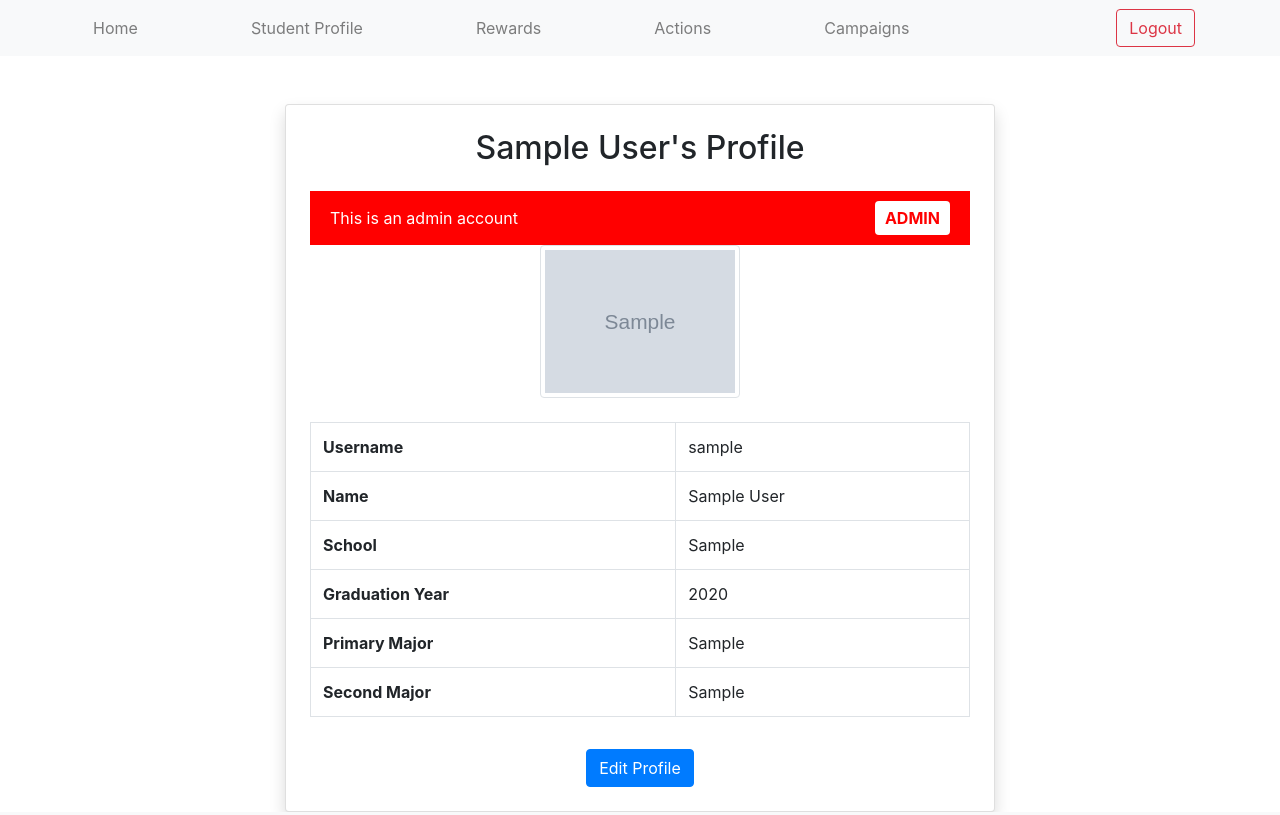
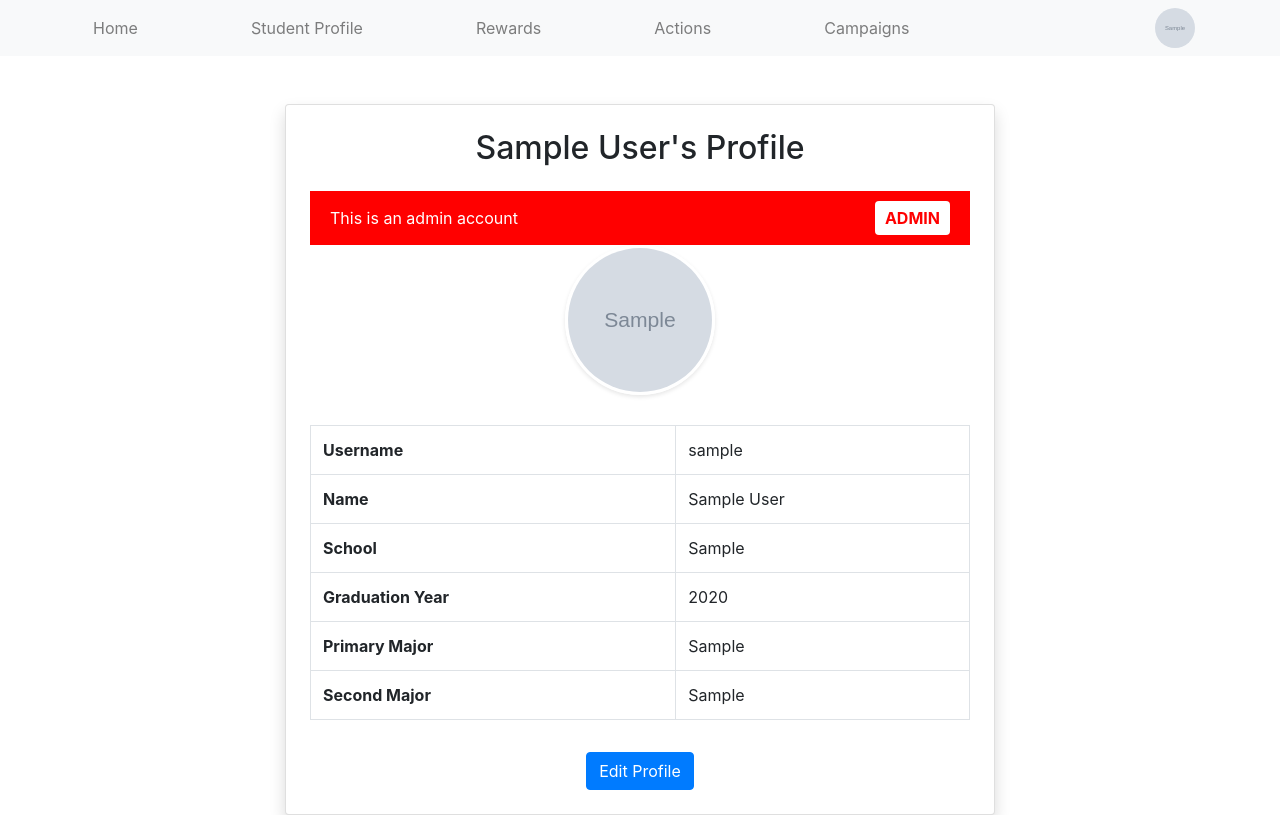
Before and after one commit to CSCI3356-Fall2024/Electronic-Eagles, a Django app: page /profile/ in a window 1280 px wide. Run offline with Django 5.2, Linux system fonts and the light colour scheme; a user stored in the database is signed in; tables that the repository leaves empty hold one stand-in row (values such as "Sample post"); grey boxes marked "Sample" are stand-in pictures.

Commit message:
add profile image to profile page and add profile dropdown on navbar for logout

```diff
--- a/delivery3/app/templates/base.html
+++ b/delivery3/app/templates/base.html
@@ -5,6 +5,8 @@
     <meta charset="UTF-8">
     <meta name="viewport" content="width=device-width, initial-scale=1.0">
     <title>{% block title %}Base Page{% endblock %}</title>
+    <!-- Bootstrap JS Bundle with Popper -->
+    <script src="https://cdn.jsdelivr.net/npm/bootstrap@5.1.3/dist/js/bootstrap.bundle.min.js"></script>
     <link rel="stylesheet" href="https://cdn.jsdelivr.net/npm/bootstrap@4.3.1/dist/css/bootstrap.min.css" integrity="sha384-ggOyR0iXCbMQv3Xipma34MD+dH/1fQ784/j6cY/iJTQUOhcWr7x9JvoRxT2MZw1T" crossorigin="anonymous">
     <style>
         .admin-banner {
@@ -51,16 +53,115 @@
                 </li>
             </ul>
 
-            <!-- Conditional Button Logic -->
-            {% if user.is_authenticated %}
-                <!-- Show Logout Button if user is authenticated -->
-                <a href="{% url 'logout' %}" class="btn btn-outline-danger">Logout</a>
-            {% else %}
-                <!-- Show Google Login Button if user is not authenticated -->
-                <a href="{% url 'google_login' %}" class="btn btn-outline-primary">Login with Google</a>
-            {% endif %}
+            <div class="ms-auto">
+                {% if user.is_authenticated %}
+                    <div class="dropdown">
+                        <div class="profile-icon" role="button" data-bs-toggle="dropdown" aria-expanded="false">
+                            {% if user.userprofile.profile_picture %}
+                                <img src="{{ user.userprofile.profile_picture.url }}"
+                                     alt="Profile"
+                                     class="rounded-circle"
+                                     style="width: 40px; height: 40px; object-fit: cover; cursor: pointer;">
+                            {% else %}
+                                <!-- Fallback if no profile picture -->
+                                <div class="rounded-circle bg-secondary d-flex align-items-center justify-content-center text-white"
+                                     style="width: 40px; height: 40px; cursor: pointer;">
+                                    {{ user.userprofile.name|make_list|first|upper }}
+                                </div>
+                            {% endif %}
+                        </div>
+
+                        <ul class="dropdown-menu dropdown-menu-end">
+                            <li class="dropdown-item-text">
+                                <div class="d-flex align-items-center">
+                                    {% if user.userprofile.profile_picture %}
+                                        <img src="{{ user.userprofile.profile_picture.url }}"
+                                             alt="Profile"
+                                             class="rounded-circle me-2"
+                                             style="width: 32px; height: 32px; object-fit: cover;">
+                                    {% else %}
+                                        <div class="rounded-circle bg-secondary d-flex align-items-center justify-content-center text-white me-2"
+                                             style="width: 32px; height: 32px;">
+                                            {{ user.userprofile.name|make_list|first|upper }}
+                                        </div>
+                                    {% endif %}
+                                    <div>
+                                        <div class="fw-bold">{{ user.userprofile.name }}</div>
+                                        <div class="small text-muted">{{ user.userprofile.school }}</div>
+                                    </div>
+                                </div>
+                            </li>
+                            <li><hr class="dropdown-divider"></li>
+                            {% if user.is_superuser %}
+                                <li><a class="dropdown-item" href="{% url 'admin:index' %}">Admin Dashboard</a></li>
+                            {% endif %}
+                            <li><a class="dropdown-item text-danger" href="{% url 'logout' %}">Logout</a></li>
+                        </ul>
+                    </div>
+                {% else %}
+                    <a href="{% url 'google_login' %}" class="btn btn-primary">Login with Google</a>
+                {% endif %}
+                </div>
+            </div>
         </div>
     </nav>
+
+    <script>
+    document.addEventListener('DOMContentLoaded', function() {
+        // Initialize all dropdowns
+        var dropdowns = document.querySelectorAll('.dropdown-toggle');
+        dropdowns.forEach(function(dropdown) {
+            new bootstrap.Dropdown(dropdown);
+        });
+    });
+    </script>
+
+    <style>
+        /* Profile icon on navbar */
+        .profile-icon {
+            transition: transform 0.2s;
+            width: 40px;
+            height: 40px;
+            object-fit: cover;
+        }
+
+        .profile-icon:hover {
+            transform: scale(1.1);
+        }
+
+        /* Dropdown styling */
+        .dropdown-menu {
+            margin-top: 0.5rem;
+            box-shadow: 0 0.5rem 1rem rgba(0, 0, 0, 0.15);
+            right: 0;
+            left: auto;
+            padding: 15px 20px;
+        }
+
+        /* Profile image and text in dropdown */
+        .dropdown-item-text .d-flex {
+            align-items: center;
+            min-width: 160px; /* Wider container to prevent narrow text */
+        }
+
+        /* Profile image styling in dropdown */
+        .dropdown-item-text .rounded-circle {
+            object-fit: cover;
+            margin-right: 30px; /* Add spacing between image and text */
+        }
+
+        /* Text alignment and spacing */
+        .dropdown-item-text div {
+            line-height: 1.2;
+        }
+
+        .dropdown-item.text-danger {
+            margin-top: 10px;
+            font-weight: bold;
+            padding: 8px;
+        }
+    </style>
+
 
     <div class="container">
         {% block content %}
--- a/delivery3/app/templates/profile.html
+++ b/delivery3/app/templates/profile.html
@@ -21,7 +21,19 @@
                         <!-- Display profile picture if available -->
                         {% if profile.profile_picture %}
                             <div class="text-center mb-4">
-                                <img src="{{ profile.profile_picture.url }}" alt="Profile Picture" class="img-thumbnail" style="max-width: 200px;">
+                                <div style="width: 150px;
+                                            height: 150px;
+                                            display: inline-block;
+                                            overflow: hidden;
+                                            border-radius: 50%;
+                                            border: 3px solid #fff;
+                                            box-shadow: 0 2px 4px rgba(0,0,0,0.1);">
+                                    <img src="{{ profile.profile_picture.url }}"
+                                         alt="Profile Picture"
+                                         style="width: 100%;
+                                                height: 100%;
+                                                object-fit: cover;">
+                                </div>
                             </div>
                         {% else %}
                             <p class="text-center">No profile picture uploaded.</p>
--- a/delivery3/app/views.py
+++ b/delivery3/app/views.py
@@ -37,7 +37,7 @@ def profile_setup(request):
     profile, created = UserProfile.objects.get_or_create(user=request.user)
 
     if request.method == 'POST':
-        form = forms.UserProfileForm(request.POST, instance=request.user.userprofile)
+        form = forms.UserProfileForm(request.POST, request.FILES, instance=request.user.userprofile)
         if form.is_valid():
             profile = form.save(commit=False)
             profile.user = request.user
--- a/delivery3/delivery3/settings.py
+++ b/delivery3/delivery3/settings.py
@@ -130,7 +130,7 @@ STATICFILES_DIRS = [
 ]
 
 MEDIA_URL = '/media/'
-MEDIA_ROOT = BASE_DIR / 'media'
+MEDIA_ROOT = os.path.join(BASE_DIR, 'media')
 # Default primary key field type
 # https://docs.djangoproject.com/en/5.1/ref/settings/#default-auto-field
 
--- a/delivery3/delivery3/urls.py
+++ b/delivery3/delivery3/urls.py
@@ -31,7 +31,7 @@ urlpatterns = [
     path('campaign', views.active_campaigns_view, name='active_campaigns'),
     path('campaigns/edit/<int:pk>/', views.edit_campaign_view, name='edit_campaign'),
 
-]
+] + static(settings.MEDIA_URL, document_root=settings.MEDIA_ROOT)
 
 if settings.DEBUG:
     urlpatterns += static(settings.MEDIA_URL, document_root=settings.MEDIA_ROOT)
```
Also changed, not shown: delivery3/media/profile_pics/about_updated.jpg (added), delivery3/media/profile_pics/about_updated_TBOThpZ.jpg (added), delivery3/media/profile_pics/favicon.ico (added).
